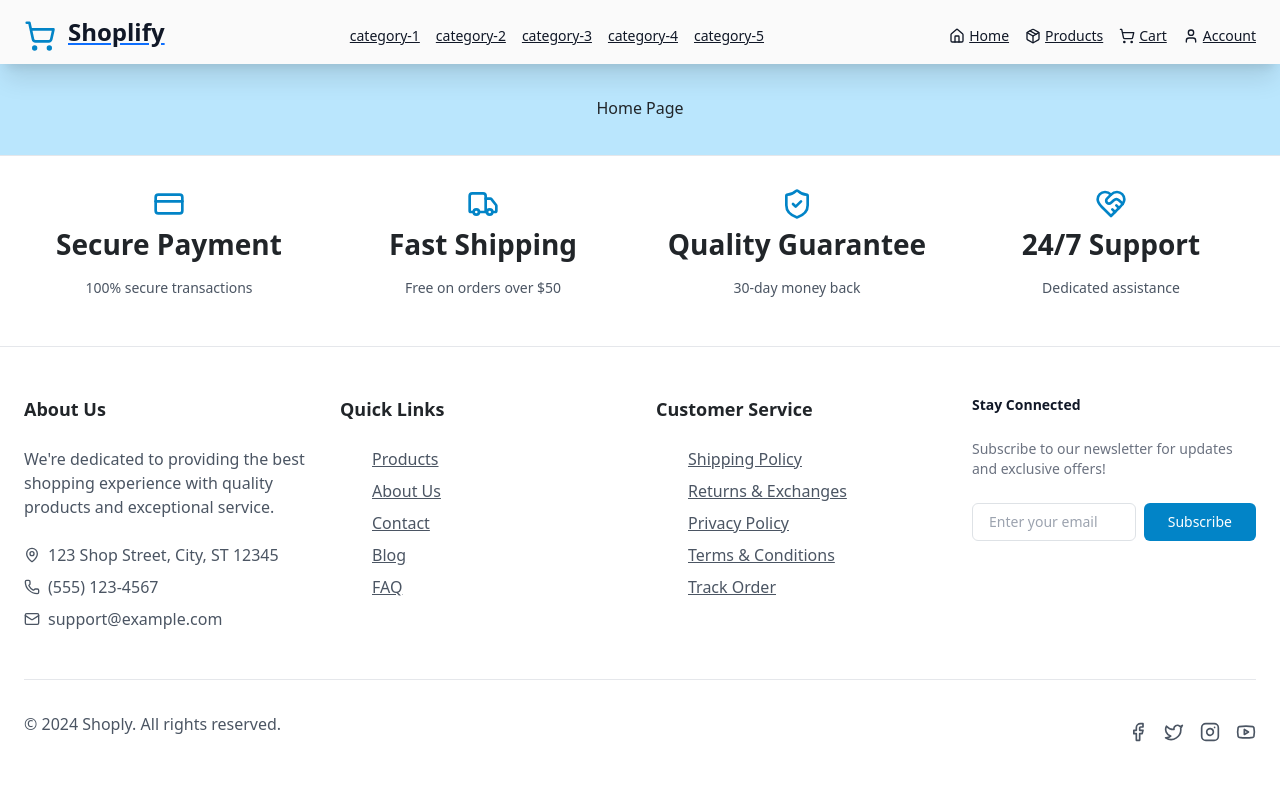
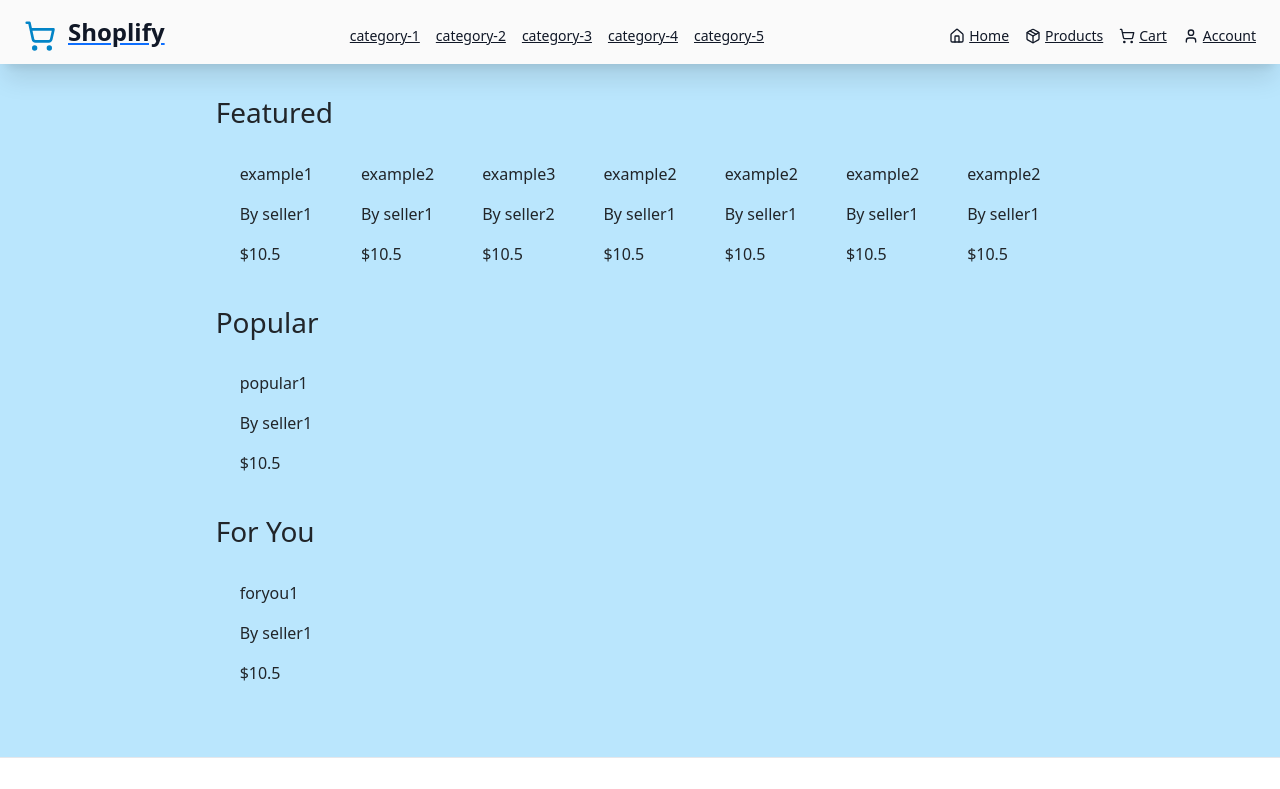
Before and after one commit to RVP2-241209-team2/p2-frontend, a React (Vite) app: page / in a window 1280 px wide. Shown: the top 789 px of the page. Built offline with nearby package versions, Linux system fonts and the light colour scheme.

Commit message:
feat: basic page layout

```diff
--- a/src/pages/main/home-page.tsx
+++ b/src/pages/main/home-page.tsx
@@ -1,3 +1,128 @@
+import { useEffect, useState } from "react";
+
+interface Item {
+  name:string,
+  seller:string,
+  price:number,
+  rating:number
+}
+
 export default function HomePage() {
-  return <div>Home Page</div>;
+  const [featured, setFeatured] = useState<Item[]>([
+    {
+      name:"example1",
+      seller:"seller1",
+      price:10.50,
+      rating:4.5
+    },
+    {
+      name:"example2",
+      seller:"seller1",
+      price:10.50,
+      rating:4.5
+    },
+    {
+      name:"example3",
+      seller:"seller2",
+      price:10.50,
+      rating:4.5
+    },
+    {
+      name:"example2",
+      seller:"seller1",
+      price:10.50,
+      rating:4.5
+    },
+    {
+      name:"example2",
+      seller:"seller1",
+      price:10.50,
+      rating:4.5
+    },
+    {
+      name:"example2",
+      seller:"seller1",
+      price:10.50,
+      rating:4.5
+    },
+    {
+      name:"example2",
+      seller:"seller1",
+      price:10.50,
+      rating:4.5
+    }
+  ])
+  const [popular, setPopular] = useState<Item[]>([
+    {
+      name:"popular1",
+      seller:"seller1",
+      price:10.50,
+      rating:4.5
+    }
+  ])
+  const [forYou, setForYou] = useState<Item[]>([
+    {
+      name:"foryou1",
+      seller:"seller1",
+      price:10.50,
+      rating:4.5
+    }
+  ])
+
+  useEffect(() => {
+    //TODO: fill in product lists with backend API calls
+  }, [])
+
+  return (
+    <div>
+      {/* hero section */}
+      <div>
+        {/* image of some sort promoting deal, perhaps a carousel? */}
+      </div>
+
+
+      {/* Product Lists */}
+      <div className="flex flex-col w-full mx-auto">
+        <h3>Featured</h3>
+        <div className="flex flex-nowrap overflow-x-auto">
+          {featured.map((item:Item, index:number) => (
+            <div key = {index} className="m-4 flex-none">
+              {/* TODO: replace this with a standardized product component later */}
+              <p>{item.name}</p>
+              <p>By {item.seller}</p>
+              <p>${item.price}</p>
+            </div>
+          ))}
+        </div>
+      </div>
+
+      <div className="flex flex-col w-full mx-auto">
+        <h3>Popular</h3>
+        <div className="flex flex-row flex-nowrap overflow-auto">
+          {popular.map((item:Item, index:number) => (
+            <div key = {index} className="m-4 flex-none">
+              {/* TODO: replace this with a standardized product component later */}
+              <p>{item.name}</p>
+              <p>By {item.seller}</p>
+              <p>${item.price}</p>
+            </div>
+          ))}
+        </div>
+      </div>
+
+      <div className="flex flex-col w-full mx-auto">
+        <h3>For You</h3>
+        <div className="flex flex-row flex-nowrap overflow-auto"> {/* ask how i can get this to scroll */}
+          {forYou.map((item:Item, index:number) => (
+            <div key = {index} className="m-4 flex-none">
+              {/* TODO: replace this with a standardized product component later */}
+              <p>{item.name}</p>
+              <p>By {item.seller}</p>
+              <p>${item.price}</p>
+            </div>
+          ))}
+        </div>
+      </div>
+    </div>
+  );
 }
```
